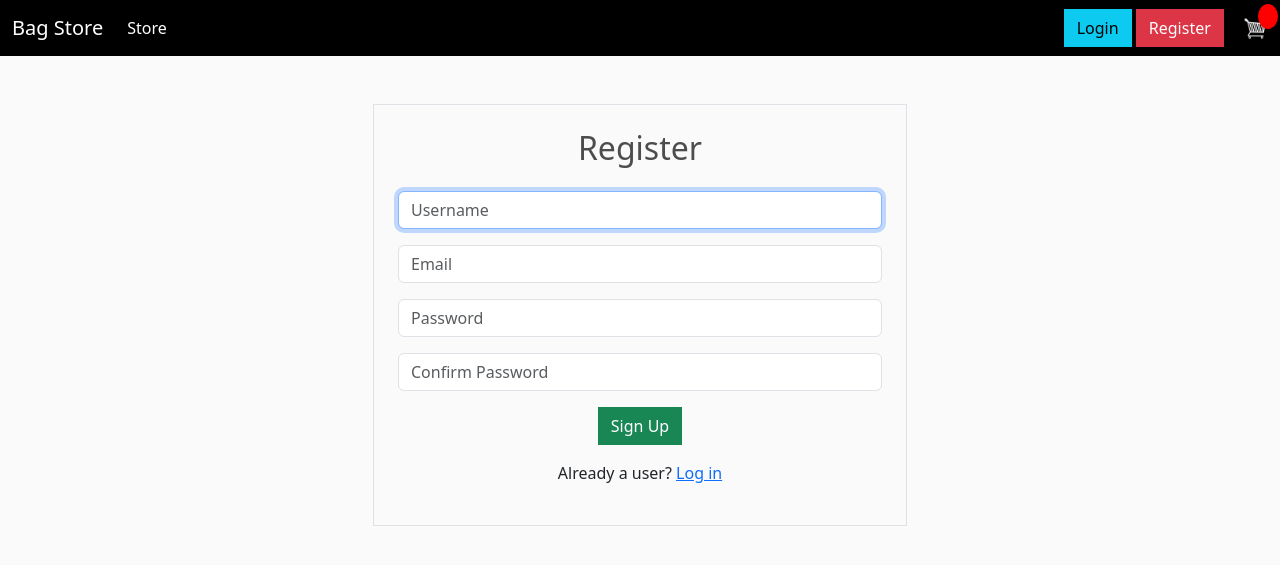
After one commit to majaxpan/bag-store, a Django app: page /register/ in a window 1280 px wide. The commit adds this page. Shown: the top 565 px of the page. Run offline with Django 4.2, Linux system fonts and the light colour scheme.

```diff
--- a/static/js/cart.js
+++ b/static/js/cart.js
@@ -42,7 +42,6 @@ function addCookieItem(productId, action){
     if (action == 'add'){
 		if (cart[productId] == undefined){
 		cart[productId] = {'quantity':1}
-
 		}else{
 			cart[productId]['quantity'] += 1
 		}
--- /dev/null
+++ b/storeapp/forms.py
@@ -0,0 +1,22 @@
+from django import forms
+from django.contrib.auth.forms import UserCreationForm
+from django.contrib.auth.models import User
+from .models import Product
+
+
+class ProductForm(forms.ModelForm):
+    class Meta:
+        model = Product
+        fields = '__all__'
+
+
+class RegistrationForm(UserCreationForm):
+    class Meta:
+        model = User
+        fields = ['username', 'email', 'password1', 'password2']
+        widgets = {
+            'username': forms.TextInput(attrs={'class': 'form-control', 'placeholder': 'Username'}),
+            'email': forms.EmailInput(attrs={'class': 'form-control', 'placeholder': 'Email'}),
+            'password1': forms.PasswordInput(attrs={'class': 'form-control', 'placeholder': 'Password'}),
+            'password2': forms.PasswordInput(attrs={'class': 'form-control', 'placeholder': 'Confirm Password'}),
+        }
--- a/storeapp/templates/store/base.html
+++ b/storeapp/templates/store/base.html
@@ -43,11 +43,12 @@
             }
             return null;
         }
+
         var cart = JSON.parse(getCookie('cart'))
 
         if (cart == undefined) {
             cart = {}
-            console.log('Cart Created!', cart)
+            console.log('Cart Created!')
             document.cookie = 'cart=' + JSON.stringify(cart) + ";domain=;path=/"
         }
         console.log('Cart:', cart)
@@ -67,10 +68,19 @@
                 <li class="nav-item">
                     <a class="nav-link active" aria-current="page" href="{% url 'store' %}">Store</a>
                 </li>
-
+                {% if request.user.is_superuser %}
+                <li class="nav-item">
+                    <a class="nav-link" href="{% url 'add_product' %}">Add Product</a>
+                </li>
+                {% endif %}
             </ul>
             <div class="form-inline my-2 my-lg-0">
-                <a href="#" class="btn btn-info">Login</a>
+                {% if request.user.is_authenticated %}
+                <a href="{% url 'logout' %}" class="btn btn-info">Logout</a>
+                {% else %}
+                <a href="{% url 'login' %}" class="btn btn-info">Login</a>
+                <a href="{% url 'register' %}" class="btn btn-danger">Register</a>
+                {% endif %}
                 <a href="{% url 'cart' %}">
                     <div class="cart-icon-container">
                         <img id='cart-icon' src="{% static 'images/cart.png' %}">
--- /dev/null
+++ b/storeapp/templates/store/registration.html
@@ -0,0 +1,34 @@
+{% extends 'store/base.html' %}
+
+{% block content %}
+<div class="container mt-5"> <!-- Add margin top here -->
+    <div class="row justify-content-center">
+        <div class="col-md-6">
+            <div class="border p-4">
+                <h2 class="text-center mb-4">Register</h2>
+                <form method="post" class="needs-validation" novalidate>
+                    {% csrf_token %}
+                    <div class="mb-3">
+                        {{ form.username }}
+                    </div>
+                    <div class="mb-3">
+                        {{ form.email }}
+                    </div>
+                    <div class="mb-3">
+                        <input type="password" class="form-control" name="password1" placeholder="Password" required>
+                        <div class="invalid-feedback">Please provide a password.</div>
+                    </div>
+                    <div class="mb-3">
+                        <input type="password" class="form-control" name="password2" placeholder="Confirm Password" required>
+                        <div class="invalid-feedback">Please confirm your password.</div>
+                    </div>
+                    <div class="d-flex justify-content-center">
+                        <button type="submit" class="btn btn-success">Sign Up</button>
+                    </div>
+                </form>
+                <p class="mt-3 text-center">Already a user? <a href="{% url 'login' %}">Log in</a></p>
+            </div>
+        </div>
+    </div>
+</div>
+{% endblock content %}
--- a/storeapp/urls.py
+++ b/storeapp/urls.py
@@ -1,10 +1,17 @@
+from django.contrib.admin.views.decorators import user_passes_test
 from django.urls import path
 from . import views
 
 urlpatterns = [
     path('', views.store, name='store'),
+    path('product/<int:product_id>/', views.product_detail, name='product_detail'),
     path('cart/', views.cart, name='cart'),
     path('checkout/', views.checkout, name='checkout'),
     path('update_item/', views.updateItem, name='update_item'),
     path('process_order/', views.processOrder, name='process_order'),
+    path('login/', views.userLogin, name='login'),
+    path('logout/', views.userLogout, name='logout'),
+    path('register/', views.userRegistration, name='register'),
+    path('add_product/', user_passes_test(lambda user: user.is_superuser)(views.add_product), name='add_product'),
+    path('product/<int:product_id>/delete/', views.delete_product, name='delete_product'),
 ]
--- a/storeapp/utils.py
+++ b/storeapp/utils.py
@@ -1,5 +1,6 @@
 import json
 from .models import *
+from .models import Customer, Order, OrderItem, Product
 
 
 def cookieCart(request):
@@ -74,6 +75,6 @@ def guestOrder(request, data):
         orderItem = OrderItem.objects.create(
             product=product,
             order=order,
-            quantity=(item['quantity'] if item['quantity']>0 else -1*item['quantity']),
+            quantity=(item['quantity'] if item['quantity'] > 0 else -1 * item['quantity']),
         )
     return customer, order
--- a/storeapp/views.py
+++ b/storeapp/views.py
@@ -1,9 +1,14 @@
-from django.shortcuts import render
+from django.shortcuts import render, redirect, get_object_or_404
+from django.contrib.auth import authenticate, login, logout
+from django.contrib.auth.decorators import user_passes_test
 from django.http import JsonResponse
+
+from .models import *
+from .utils import cookieCart, cartData, guestOrder
+from .forms import RegistrationForm, ProductForm
+
 import json
 import datetime
-from .models import *
-from .utils import cookieCart, cartData, guestOrder
 
 
 def store(request):
@@ -13,6 +18,15 @@ def store(request):
     products = Product.objects.all()
     context = {'products': products, 'cartItems': cartItems}
     return render(request, 'store/store.html', context)
+
+
+def product_detail(request, product_id):
+    data = cartData(request)
+    cartItems = data['cartItems']
+
+    product = get_object_or_404(Product, pk=product_id)
+    context = {'product': product, 'cartItems': cartItems}
+    return render(request, 'store/product_detail.html', context)
 
 
 def cart(request):
@@ -92,3 +106,65 @@ def processOrder(request):
     )
 
     return JsonResponse('Payment complete!', safe=False)
+
+
+User
+
+
+def userLogin(request):
+    data = cartData(request)
+    cartItems = data['cartItems']
+
+    if request.method == 'POST':
+        username = request.POST['username']
+        password = request.POST['password']
+        user = authenticate(username=username, password=password)
+        if user is not None:
+            login(request, user)
+            return redirect('store')
+        else:
+            error_message = 'Invalid username or password.'
+            return render(request, 'store/login.html', {'error_message': error_message})
+    context = {'cartItems': cartItems}
+    return render(request, 'store/login.html', context)
+
+
+def userLogout(request):
+    logout(request)
+    return redirect('store')
+
+
+def userRegistration(request):
+    if request.method == 'POST':
+        form = RegistrationForm(request.POST)
+        if form.is_valid():
+            user = form.save()
+            Customer.objects.create(user=user)
+            login(request, user)
+            return redirect('store')
+    else:
+        form = RegistrationForm()
+    return render(request, 'store/registration.html', {'form': form})
+
+
+@user_passes_test(lambda user: user.is_superuser)
+def add_product(request):
+    if request.method == 'POST':
+        form = ProductForm(request.POST, request.FILES)
+        if form.is_valid():
+            form.save()
+            return redirect('store')  # Replace 'store' with your store URL pattern name
+    else:
+        form = ProductForm()
+
+    return render(request, 'store/add_product.html', {'form': form})
+
+
+def delete_product(request, product_id):
+    product = get_object_or_404(Product, pk=product_id)
+
+    # Check if the user is a superuser before allowing deletion
+    if request.user.is_superuser:
+        product.delete()
+
+    return redirect('store')
```
Also changed, not shown: storeapp/admin.py (+25 -3 lines), storeapp/templates/store/add_product.html (added, +24 -0 lines), storeapp/templates/store/login.html (added, +23 -0 lines), storeapp/templates/store/product_detail.html (added, +82 -0 lines), storeapp/templates/store/store.html (+7 -3 lines), db.sqlite3, static/images/HandBag.jpg (added), static/images/Jackie_bag.jpeg (added), static/images/Pink_Bag.jpeg (added), static/images/Pink_Bag_3E6GjLf.jpeg (added), static/images/Yeti_Bag.png (added), storeapp/migrations/0007_alter_customer_email.py (added), storeapp/migrations/0008_alter_customer_email.py (added).
